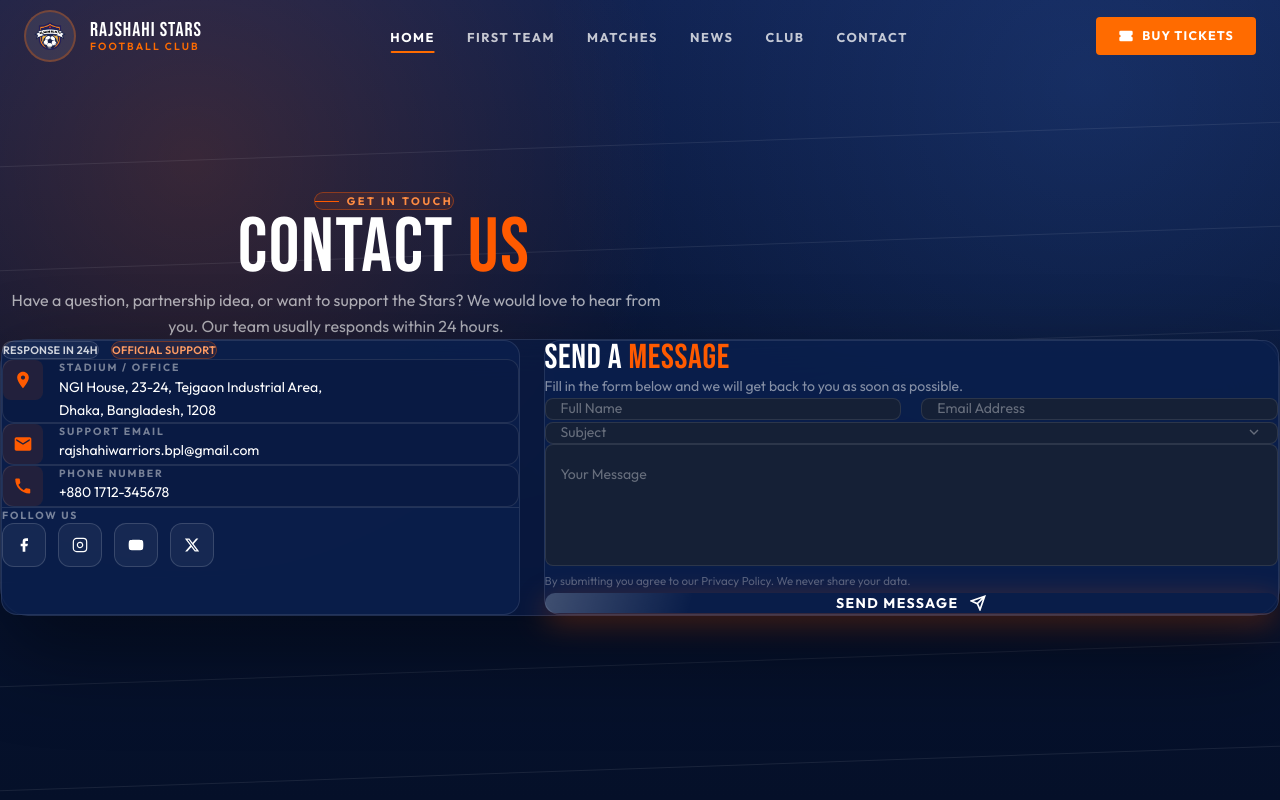
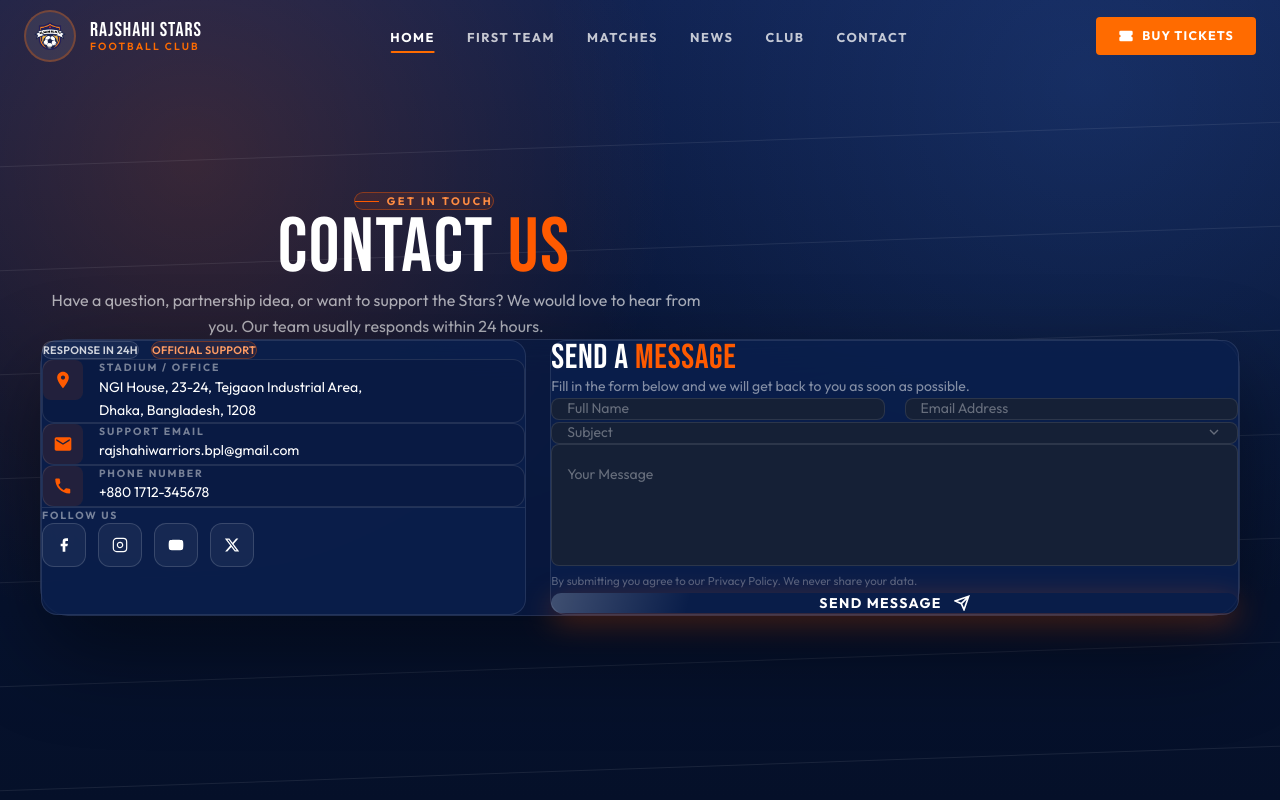
Before and after one commit to sif1t/rajshahi-starsfc, a Next.js app: page /contact in a window 1280 px wide. Shown: the top 800 px of the page. Built offline with nearby package versions, Linux system fonts and the light colour scheme.

Commit message:
fix: adjust layout of ContactPage for improved structure and spacing

```diff
--- a/src/app/contact/page.tsx
+++ b/src/app/contact/page.tsx
@@ -275,8 +275,8 @@ export default function ContactPage() {
           ))}
         </div>
 
-        <section className="relative z-10 mx-auto flex min-h-screen w-full max-w-[1320px] items-center px-4 pb-16 pt-[130px] sm:px-6 lg:px-10">
-          <div className="w-full">
+        <section className="relative z-10 mx-auto grid min-h-screen w-full max-w-[1320px] place-items-center px-4 py-[120px] sm:px-6 lg:px-10">
+          <div className="mx-auto flex w-full max-w-[1200px] flex-col justify-center">
             {/* Header */}
             <motion.div
               initial={{ opacity: 0, y: 20 }}
@@ -304,7 +304,7 @@ export default function ContactPage() {
             </motion.div>
 
             {/* Main panel */}
-            <div className="mt-10 rounded-[28px] border border-white/10 bg-[#091a44]/70 p-4 shadow-[0_35px_90px_rgba(0,0,0,0.45)] backdrop-blur-xl sm:p-6 lg:p-8">
+            <div className="mt-8 rounded-[28px] border border-white/10 bg-[#091a44]/70 p-4 shadow-[0_35px_90px_rgba(0,0,0,0.45)] backdrop-blur-xl sm:p-6 lg:p-8">
               <div className="grid grid-cols-1 items-stretch gap-6 xl:grid-cols-12">
                 {/* ── LEFT: Info column ────────────────── */}
                 <motion.aside
```
